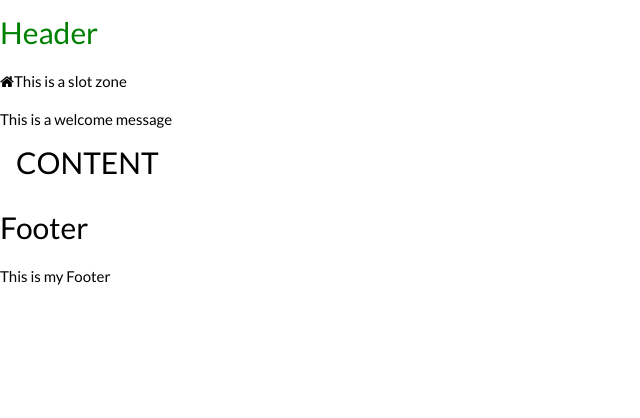
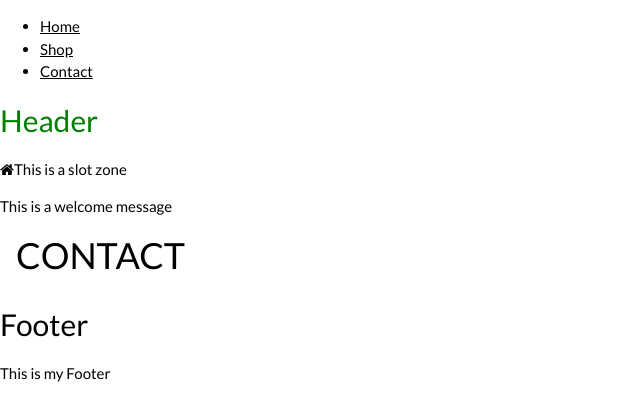
Before and after one commit to dekpo/VueCliV3-FreshInstall, a Vue app: page /contact in a window 1280 px wide. Shown: the top 418 px of the page, without its empty margins (0-640 px from the left). Built offline with nearby package versions, Linux system fonts and the light colour scheme.

Commit message:
Added router and routes with components views

```diff
--- a/package.json
+++ b/package.json
@@ -9,7 +9,8 @@
   },
   "dependencies": {
     "core-js": "^3.6.5",
-    "vue": "^3.0.0"
+    "vue": "^3.0.0",
+    "vue-router": "^4.0.1"
   },
   "devDependencies": {
     "@vue/cli-plugin-babel": "~4.5.0",
--- a/src/App.vue
+++ b/src/App.vue
@@ -1,34 +1,51 @@
 <template>
+  <nav>
+    <ul>
+      <li><router-link to="/">Home</router-link></li>
+      <li><router-link to="/shop">Shop</router-link></li>
+      <li><router-link to="/contact">Contact</router-link></li>
+    </ul>
+  </nav>
   <Header>
     <p><i class="fa fa-home"></i>This is a slot zone</p>
-  <template v-slot:welcome>
-    This is a welcome message
-  </template>
+    <template v-slot:welcome> This is a welcome message </template>
   </Header>
   <div class="w3-container">
-  <h2>CONTENT</h2>
+
+ <!-- ROUTER-VIEW PERMET DE CHARGER LES COMPOSANTS CORRESPONDANTS DE CHAQUE ROUTE -->
+   <router-view />
+ <!-- ROUTER-VIEW PERMET DE CHARGER LES COMPOSANTS CORRESPONDANTS DE CHAQUE ROUTE -->
+
   </div>
   <Footer />
 </template>
 
 <script>
-import Header from './components/Header.vue'
-import Footer from './components/Footer.vue'
+import Header from "./components/Header.vue";
+import Footer from "./components/Footer.vue";
 export default {
-  name: 'App',
+  name: "App",
   components: {
     Header,
-    Footer
+    Footer,
   },
-  data(){
-    return {}
-  }
-}
+  data() {
+    return {};
+  },
+};
 </script>
 
 <style>
 @import url("https://www.w3schools.com/w3css/4/w3.css");
 @import url("https://fonts.googleapis.com/css?family=Lato");
 @import url("https://cdnjs.cloudflare.com/ajax/libs/font-awesome/4.7.0/css/font-awesome.min.css");
-body,h1,h2,h3,h4,h5,h6 {font-family: "Lato", sans-serif;}
+body,
+h1,
+h2,
+h3,
+h4,
+h5,
+h6 {
+  font-family: "Lato", sans-serif;
+}
 </style>
--- /dev/null
+++ b/src/components/Product.vue
@@ -0,0 +1,16 @@
+<template>
+    <p>Product</p>
+</template>
+
+<script>
+export default {
+    name: "Product",
+    data(){
+        return{}
+    }
+}
+</script>
+
+<style scoped>
+
+</style>
--- /dev/null
+++ b/src/router/index.js
@@ -0,0 +1,27 @@
+import { createRouter, createWebHistory } from 'vue-router'
+import Home from '../views/Home.vue'
+import Shop from '../views/Shop.vue'
+import Contact from '../views/Contact.vue'
+
+const router = createRouter({
+    history: createWebHistory(),
+    routes:[
+        {
+            path: "/",
+            name: "Home",
+            component: Home
+        },
+        {
+            path: "/shop",
+            name: "Shop",
+            component: Shop
+        },
+        {
+            path: "/contact",
+            name: "Contact",
+            component: Contact
+        }
+    ]
+})
+
+export default router
--- /dev/null
+++ b/src/views/Contact.vue
@@ -0,0 +1,23 @@
+<template>
+    <h1 class="w3-animate-left">CONTACT</h1>
+</template>
+
+<script>
+export default {
+    name: 'Contact',
+    data(){
+        return{
+
+        }
+    },
+    methods:{
+
+    },
+    computed:{
+
+    }
+}
+</script>
+
+<style scoped>
+</style>
--- a/src/components/Home.vue
+++ b/src/views/Home.vue
@@ -1,5 +1,5 @@
 <template>
-    <h1>Hello VUE 3</h1>
+    <h1 class="w3-animate-left">HOME</h1>
 </template>
 
 <script>
@@ -20,7 +20,4 @@ export default {
 </script>
 
 <style scoped>
-h1 {
-    color:red;
-}
 </style>
--- /dev/null
+++ b/src/views/Shop.vue
@@ -0,0 +1,23 @@
+<template>
+    <h1 class="w3-animate-right">SHOP</h1>
+</template>
+
+<script>
+export default {
+    name: 'Shop',
+    data(){
+        return{
+
+        }
+    },
+    methods:{
+
+    },
+    computed:{
+
+    }
+}
+</script>
+
+<style scoped>
+</style>
```
Also changed, not shown: src/main.js (+6 -1 lines), 1 other file (tests, documents, lock files or other folders). Lines whose indentation alone changed are shown as unchanged.
